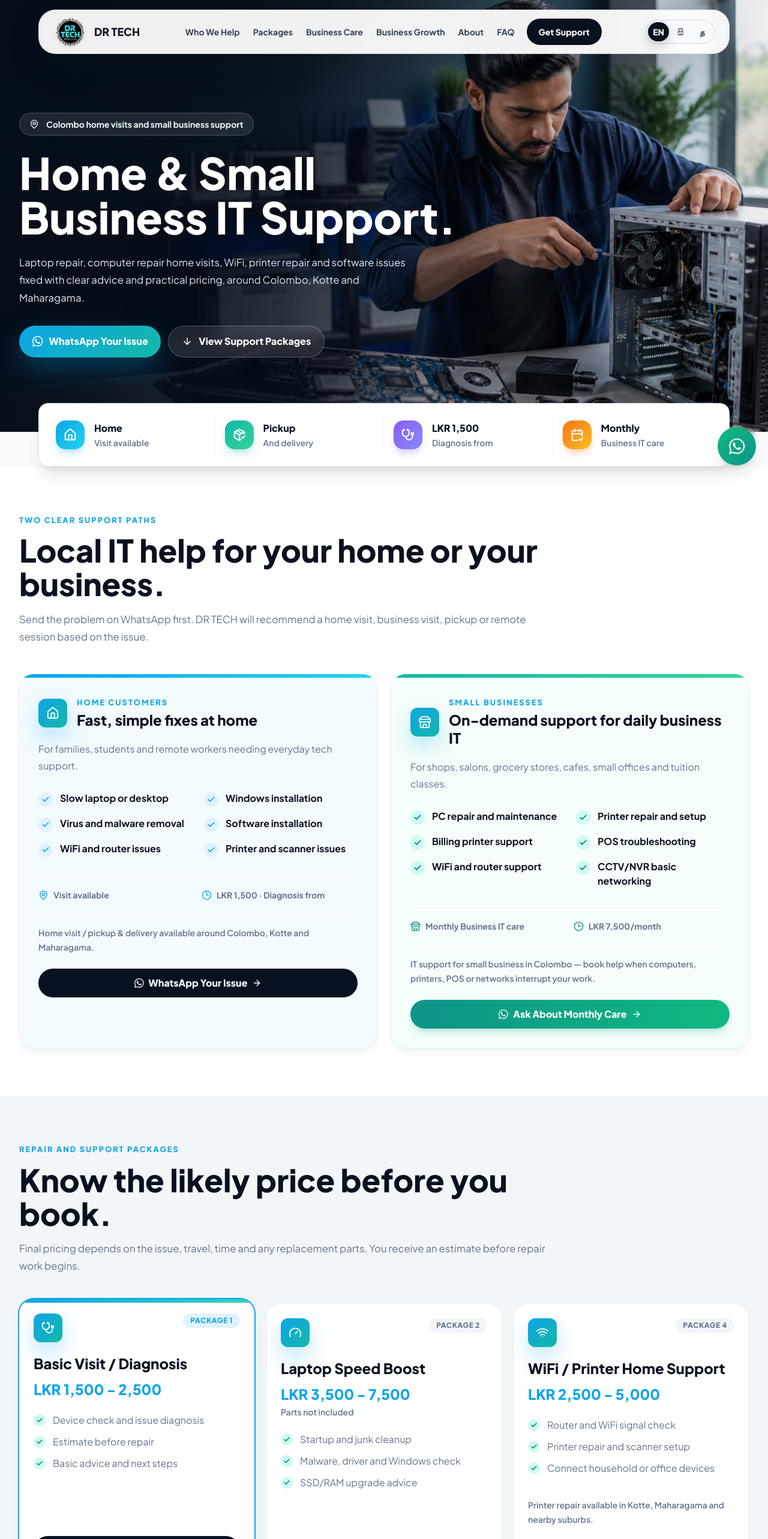
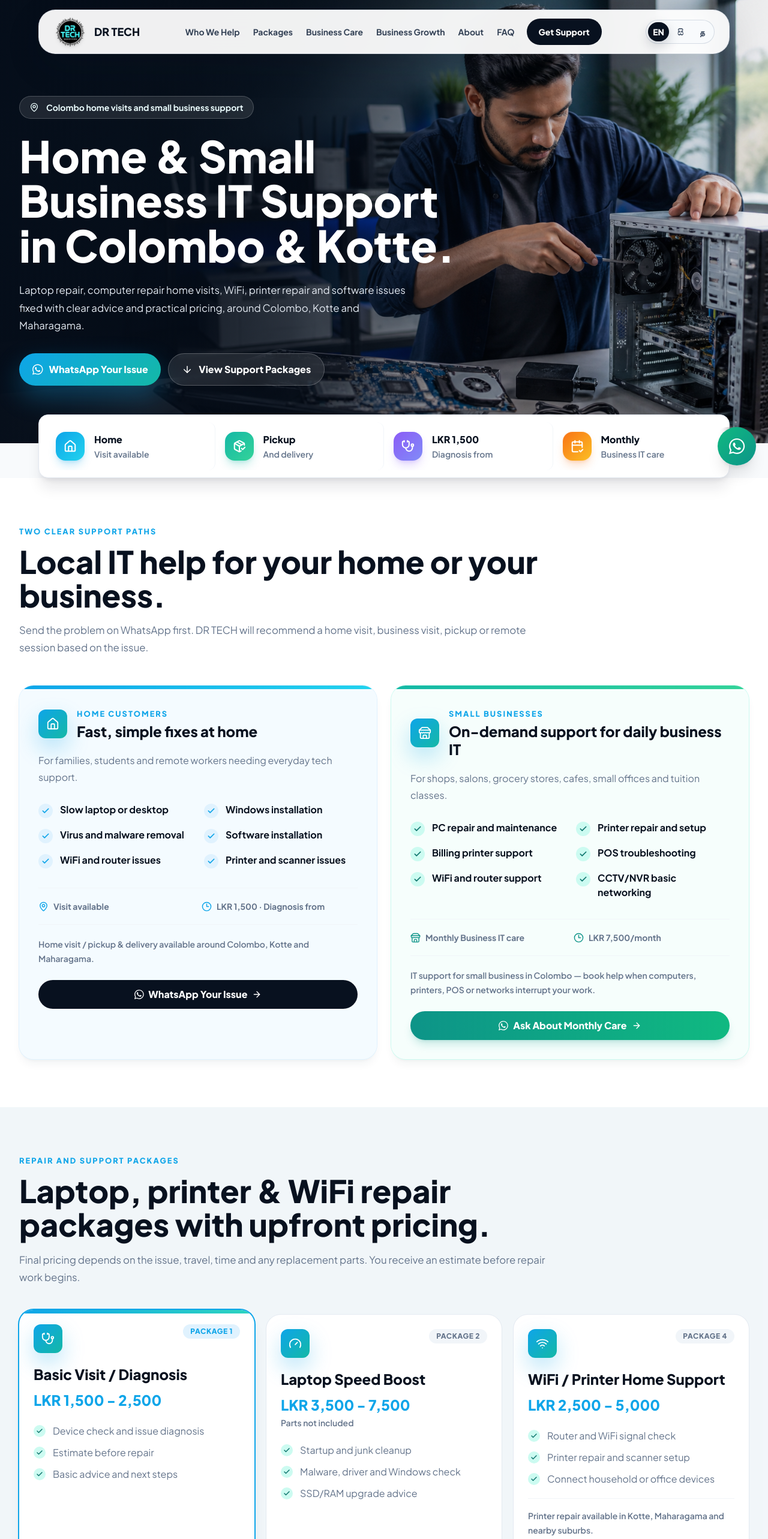
Before and after one commit to deepalweb/techsite, a React (Vite) app: page / in a window 1280 px wide. Shown: the top 2566 px of the page at 60% size. Built offline with nearby package versions, Linux system fonts and the light colour scheme.

Commit message:
Add location keywords to H1/H2 headings and image alt text
Strengthens on-page SEO for Colombo/Kotte local search terms in the
hero H1, packages and business care H2s, and the about section image.

```diff
--- a/src/components/sections/About.jsx
+++ b/src/components/sections/About.jsx
@@ -12,7 +12,7 @@ export default function About() {
                 <RevealOnScroll index={0} className="overflow-hidden rounded-3xl shadow-2xl shadow-slate-900/15">
                     <img
                         src="https://images.unsplash.com/photo-1552664730-d307ca884978?auto=format&fit=crop&w=1200&q=85"
-                        alt="IT consultation and infrastructure planning"
+                        alt="DR TECH IT consultation and small business infrastructure planning in Colombo"
                         className="h-full min-h-[360px] w-full object-cover transition duration-700 hover:scale-105"
                     />
                 </RevealOnScroll>
--- a/src/i18n/en.json
+++ b/src/i18n/en.json
@@ -17,7 +17,7 @@
   },
   "hero": {
     "eyebrow": "Colombo home visits and small business support",
-    "titleLine1": "Home & Small Business IT Support.",
+    "titleLine1": "Home & Small Business IT Support in Colombo & Kotte.",
     "subtitle": "Laptop repair, computer repair home visits, WiFi, printer repair and software issues fixed with clear advice and practical pricing, around Colombo, Kotte and Maharagama.",
     "subtitle2": "Home and small business IT support service — Colombo and surrounding areas.",
     "ctaWhatsapp": "WhatsApp Your Issue",
@@ -73,7 +73,7 @@
   },
   "packages": {
     "eyebrow": "Repair and support packages",
-    "title": "Know the likely price before you book.",
+    "title": "Laptop, printer & WiFi repair packages with upfront pricing.",
     "subtitle": "Final pricing depends on the issue, travel, time and any replacement parts. You receive an estimate before repair work begins.",
     "items": {
       "basicVisit": {
@@ -117,7 +117,7 @@
   },
   "businessCare": {
     "eyebrow": "Monthly Business IT Care",
-    "title": "Stable IT support at a predictable monthly cost.",
+    "title": "Monthly business IT care & AMC contracts in Colombo.",
     "subtitle": "Choose support based on your number of devices, visit frequency and response needs. Final scope is confirmed after a simple business IT check.",
     "perMonth": "/month",
     "tiers": {
```
